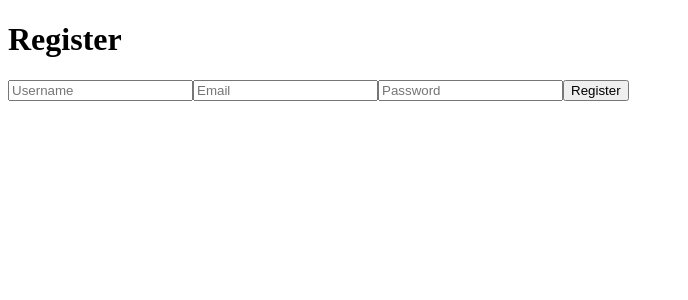
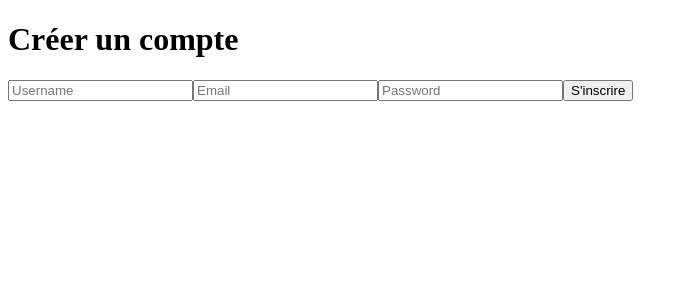
Before and after one commit to chloe-vincent03/projet_co-S5, a Vue app in the folder frontend/: page /register in a window 1280 px wide. Shown: the top 300 px of the page, without its empty margins (0-688 px from the left). Built offline with nearby package versions, Linux system fonts and the light colour scheme.

Commit message:
feat(profil) : correction inscription

```diff
--- a/frontend/src/views/Register.vue
+++ b/frontend/src/views/Register.vue
@@ -1,36 +1,58 @@
 <template>
-  <div>
-    <h1>Register</h1>
+  <div class="">
+    <div class="">
 
-    <form @submit.prevent="registerUser">
-      <input v-model="form.username" placeholder="Username" />
-      <input v-model="form.email" placeholder="Email" />
-      <input v-model="form.password" type="password" placeholder="Password" />
-      <button type="submit">Register</button>
-    </form>
+      <h1 class="">Créer un compte</h1>
 
-    <p>{{ message }}</p>
+      <form @submit.prevent="registerUser" class="">
+
+        <input v-model="username" type="text" placeholder="Username"
+               class="" required />
+
+        <input v-model="email" type="email" placeholder="Email"
+               class="" required />
+
+        <input v-model="password" type="password" placeholder="Password"
+               class="" required />
+
+        <button class="">
+          S'inscrire
+        </button>
+
+      </form>
+
+      <p v-if="errorMessage" class="">
+        {{ errorMessage }}
+      </p>
+
+    </div>
   </div>
 </template>
 
 <script setup>
-import api from "../api/axios.js";
 import { ref } from "vue";
+import { useUserStore } from "../stores/user"; // IMPORTANT !
+import { useRouter } from "vue-router";
 
-const form = ref({
-  username: "",
-  email: "",
-  password: "",
-});
+const store = useUserStore();  // IMPORTANT !
+const router = useRouter();
 
-const message = ref("");
+const username = ref("");
+const email = ref("");
+const password = ref("");
+const errorMessage = ref("");
 
 async function registerUser() {
-  try {
-    const res = await api.post("/auth/register", form.value);
-    message.value = "Compte créé ✔️";
-  } catch (err) {
-    message.value = err.response?.data?.message || "Erreur";
+  const res = await store.register({
+    username: username.value,
+    email: email.value,
+    password: password.value,
+  });
+
+  if (res.success) {
+    router.push("/profil");  // user connecté automatiquement
+  } else {
+    errorMessage.value = res.message;
   }
 }
 </script>
```
